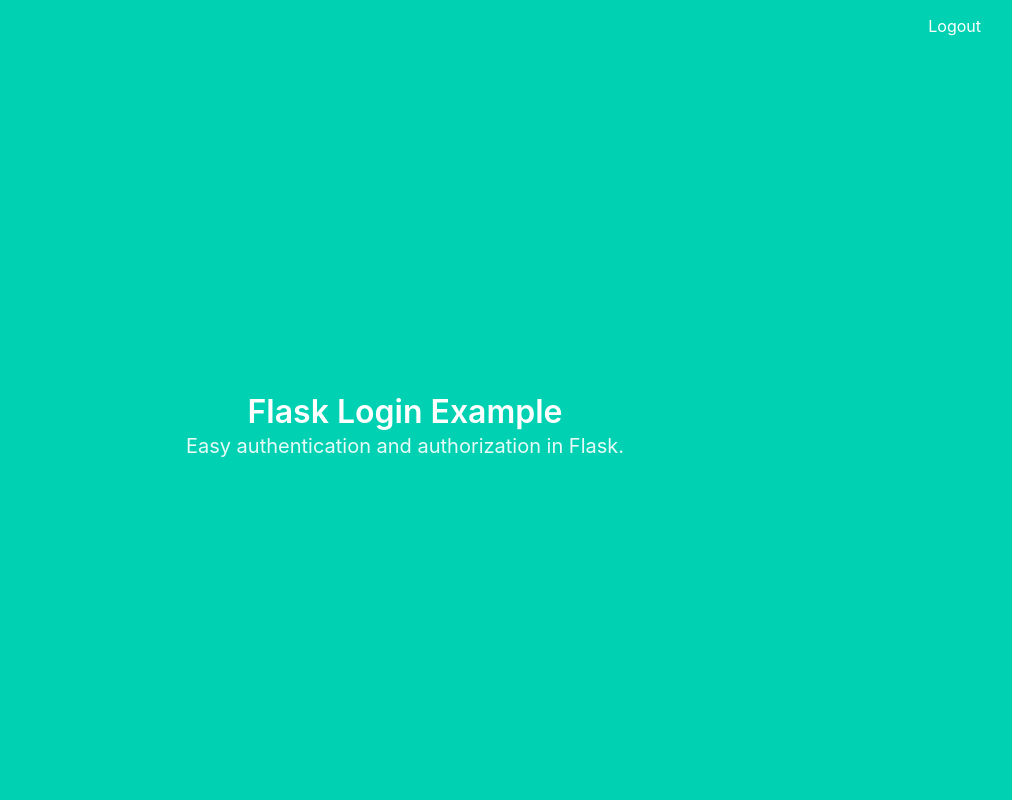
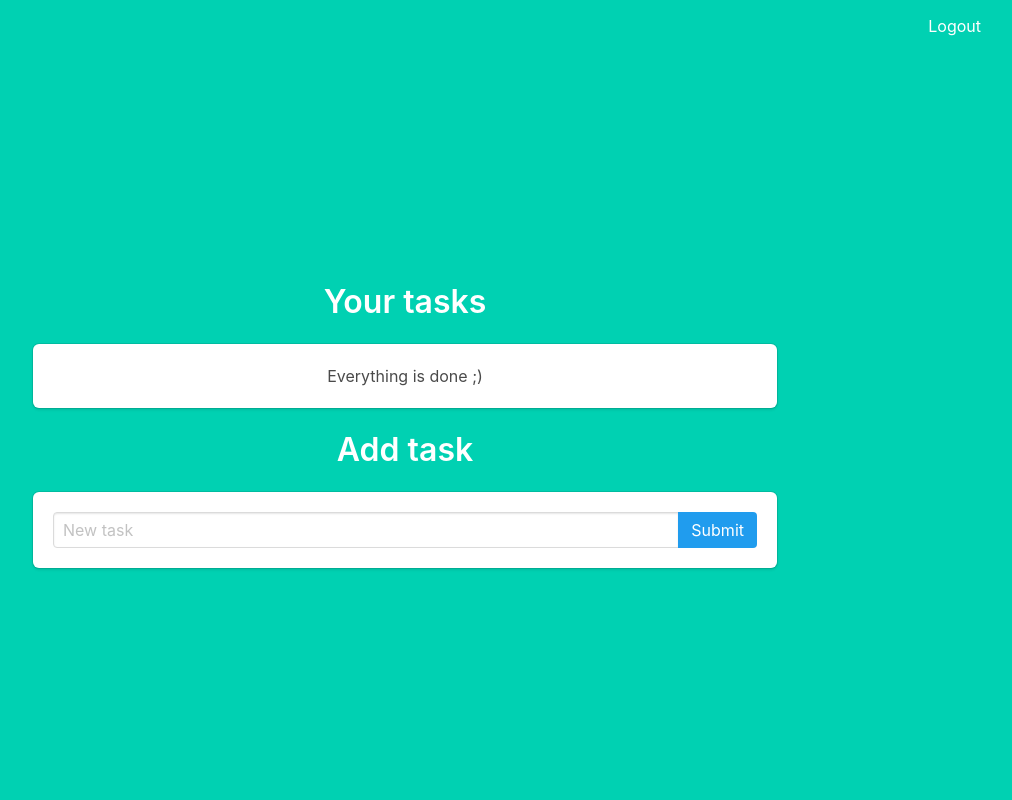
Before and after one commit to KosAqH/SimpleToDoApp, a Flask app: page / in a window 1280 px wide. Shown: the whole page, without its empty margins (235-1247 px from the left). Run offline with Flask 3, Linux system fonts and the light colour scheme; the visitor is signed in with stand-in values (Sample User, id 1); data comes from the database, SQL or seed files in the repository; data that the repository does not hold is empty.

Commit message:
Create To Do functionality

```diff
--- a/app/main.py
+++ b/app/main.py
@@ -1,10 +1,35 @@
-from flask import Blueprint, render_template
-from flask_login import login_required
+from flask import Blueprint, render_template, request, redirect, url_for
+from flask_login import login_required, current_user
+from app.models import User, Task
 from . import db
 
 main = Blueprint('main', __name__)
 
+@main.route('/')
 @login_required
-@main.route('/')
 def index():
-    return render_template('index.html')
+    tasks = User.query.filter_by(id=current_user.id).first().tasks
+    filtered_tasks = [t for t in tasks if t.status == "Active"]
+    return render_template('index.html', tasks=filtered_tasks)
+
+@main.route('/new', methods=['POST'])
+@login_required
+def new_task_post():
+    title = request.form.get('task_title')
+    uid = current_user.id
+
+    new_task = Task(user_id = uid, title=title, status = "Active")
+    db.session.add(new_task)
+    db.session.commit()
+
+    return redirect(url_for('main.index'))
+
+@main.route('/remove', methods=["POST"])
+@login_required
+def remove_task():
+    id = request.form.get("task_id")
+    task = Task.query.filter_by(id=id).first()
+    task.status = "Finished"
+
+    db.session.commit()
+    return redirect(url_for('main.index'))
--- a/app/templates/base.html
+++ b/app/templates/base.html
@@ -5,7 +5,7 @@
     <meta charset="utf-8">
     <meta http-equiv="X-UA-Compatible" content="IE=edge">
     <meta name="viewport" content="width=device-width, initial-scale=1">
-    <title>Flask Auth Example</title>
+    <title>Flask Simple ToDo App</title>
     <link rel="stylesheet" href="https://cdnjs.cloudflare.com/ajax/libs/bulma/0.7.2/css/bulma.min.css" />
 </head>
 
--- a/app/templates/index.html
+++ b/app/templates/index.html
@@ -1,10 +1,47 @@
 {% extends "base.html" %}
 
 {% block content %}
-<h1 class="title">
-  Flask Login Example
-</h1>
-<h2 class="subtitle">
-  Easy authentication and authorization in Flask.
-</h2>
+<div class="column is-8 is-offset-2">
+  <h3 class="title">Your tasks</h3>
+  <div class="box">
+  {% if tasks|length > 0 %}
+    <div class="column">
+      <table class="table is-fullwidth">
+      {% for task in tasks%}
+      <tr>
+        <form method="POST" action="/remove">
+            <td class="is-four-fifths">
+              {{ task.title }}
+            </td>
+          <td>
+            <button class="button is-primary is-pulled-right">Done!</button>
+          </td>
+            <input type="hidden" value={{ task.id }} name="task_id">
+        </form>
+      </div>
+      {% endfor %}
+      </table>
+      </div>
+    </tr>
+  {% else %}
+  Everything is done ;)
+  {% endif %}
+  </div>
+
+  <h3 class="title">Add task</h3>
+  <div class="box">
+    <form method="POST" action="/new">
+      <div class="field is-horizontal has-addons ">
+        <div class="control has-addons is-expanded">
+          <input class="input" type="text" placeholder="New task" name="task_title">
+        </div>
+      <div class="control">
+        <button class="button is-info">Submit</button>
+      </div>
+      </div>
+    </form>
+  </div>
+
+</div>
+
 {% endblock %}
```
